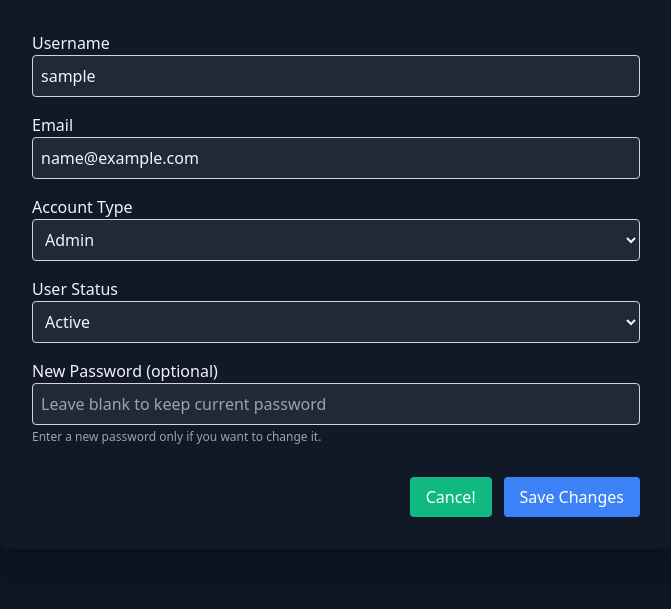
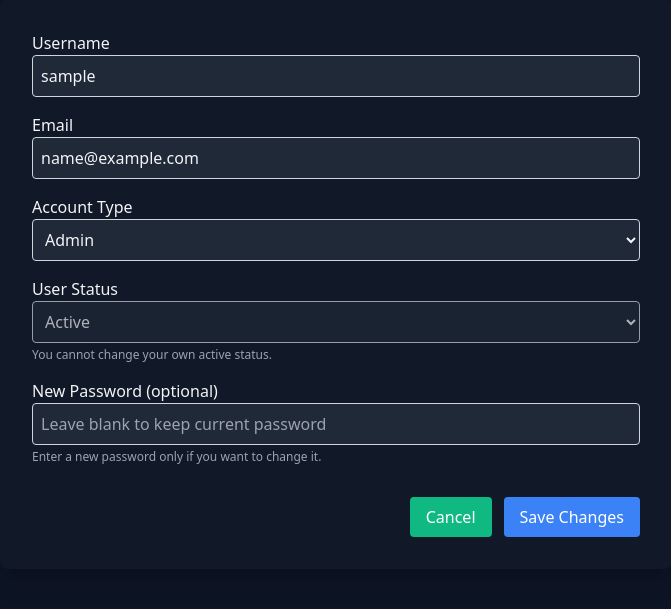
Before and after one commit to Hekzory/MediArch, a Flask app: page /admin/users/1/edit in a window 1280 px wide. Shown: the part 221-830 px from the top of the page, without its empty margins (304-975 px from the left). Run offline with Flask 3, Linux system fonts and the light colour scheme; a user stored in the database is signed in; tables that the repository leaves empty hold one stand-in row (values such as "Sample post"); some libraries are stand-ins or nearby versions.

Commit message:
Fix self-deactivation and wrong button at patient card

```diff
--- a/src/mediarch/routes.py
+++ b/src/mediarch/routes.py
@@ -148,6 +148,15 @@ def admin_edit_user(user_id: int) -> str:
             flash("The primary 'admin' account cannot be deactivated.", "warning")
             # Optionally, revert new_is_active to True or simply don't apply the change if it was to False
 
+        if user_to_edit.id == current_user.id and not new_is_active:
+            flash("You cannot deactivate your own account. The active status was not changed.", "warning")
+            user_to_edit.is_active = True  # Ensure it remains active
+        elif not is_super_admin:  # Apply if not super admin and not self-deactivation attempt
+            user_to_edit.is_active = new_is_active
+        elif is_super_admin and not new_is_active:  # Super admin trying to deactivate self
+            flash("The primary 'admin' account cannot be deactivated.", "warning")
+            user_to_edit.is_active = True  # Ensure it remains active
+
         # Password change (optional)
         new_password = request.form.get("password")
         if new_password:
@@ -179,6 +188,10 @@ def admin_toggle_user_active(user_id: int) -> str:
 
     if user_to_toggle.username == "admin":
         flash("The primary 'admin' account cannot be deactivated.", "warning")
+        return redirect(url_for("main.admin_list_users"))
+
+    if user_to_toggle.id == current_user.id:
+        flash("You cannot deactivate your own account.", "warning")
         return redirect(url_for("main.admin_list_users"))
 
     user_to_toggle.is_active = not user_to_toggle.is_active
--- a/src/mediarch/templates/admin_user_form.html
+++ b/src/mediarch/templates/admin_user_form.html
@@ -47,13 +47,16 @@
 
         <div class="form-group">
             <label for="is_active" class="form-label">User Status</label>
-            <select id="is_active" name="is_active" class="form-control" {% if is_super_admin %}disabled{% endif %}>
+            <select id="is_active" name="is_active" class="form-control" {% if is_super_admin or user.id == current_user.id %}disabled{% endif %}>
                 <option value="true" {% if request.form.get('is_active', user.is_active|string) == 'true' %}selected{% endif %}>Active</option>
                 <option value="false" {% if request.form.get('is_active', user.is_active|string) == 'false' %}selected{% endif %}>Inactive / Pending Activation</option>
             </select>
             {% if is_super_admin %}
                 <input type="hidden" name="is_active" value="{{ user.is_active|string|lower }}" />
                 <p class="mt-1 text-xs text-gray-400">The primary 'admin' account is always active and cannot be deactivated.</p>
+            {% elif user.id == current_user.id %}
+                <input type="hidden" name="is_active" value="{{ user.is_active|string|lower }}" />
+                <p class="mt-1 text-xs text-gray-400">You cannot change your own active status.</p>
             {% endif %}
         </div>
 
--- a/src/mediarch/templates/admin_users_list.html
+++ b/src/mediarch/templates/admin_users_list.html
@@ -48,7 +48,7 @@
                 <td class="table-td">{{ user_item.patient_id if user_item.patient_id is not none else 'N/A' }}</td>
                 <td class="table-td space-x-2 flex items-center">
                     <a href="{{ url_for('main.admin_edit_user', user_id=user_item.id) }}" class="btn btn-primary text-xs !px-3 !py-1.5 whitespace-nowrap">Edit</a>
-                    {% if user_item.username != 'admin' %}
+                    {% if user_item.username != 'admin' and user_item.id != current_user.id %}
                         <form method="POST" action="{{ url_for('main.admin_toggle_user_active', user_id=user_item.id) }}" class="inline-block">
                             <button type="submit"
                                     class="btn text-xs !px-3 !py-1.5 whitespace-nowrap
```
Also changed, not shown: src/mediarch/templates/patient_form.html (+10 -2 lines), tests/test_routes.py (+71 -2 lines).
